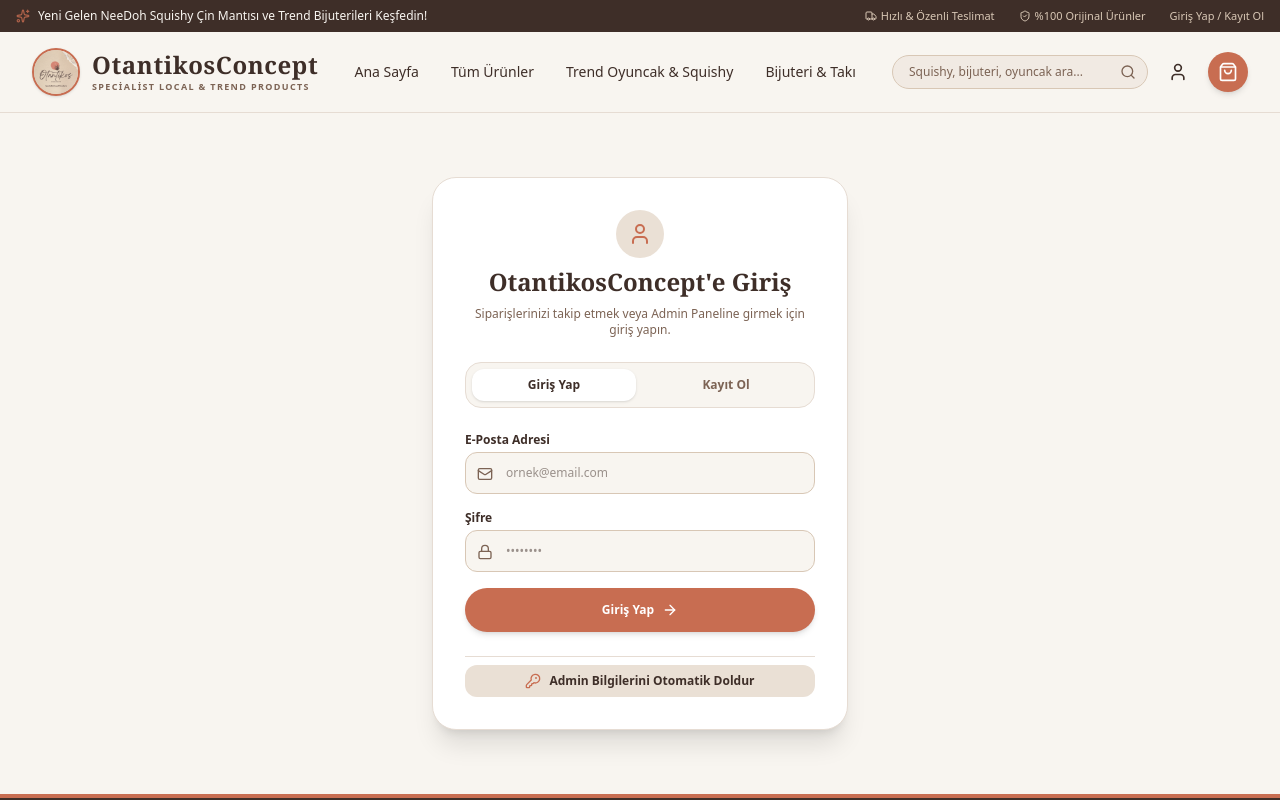
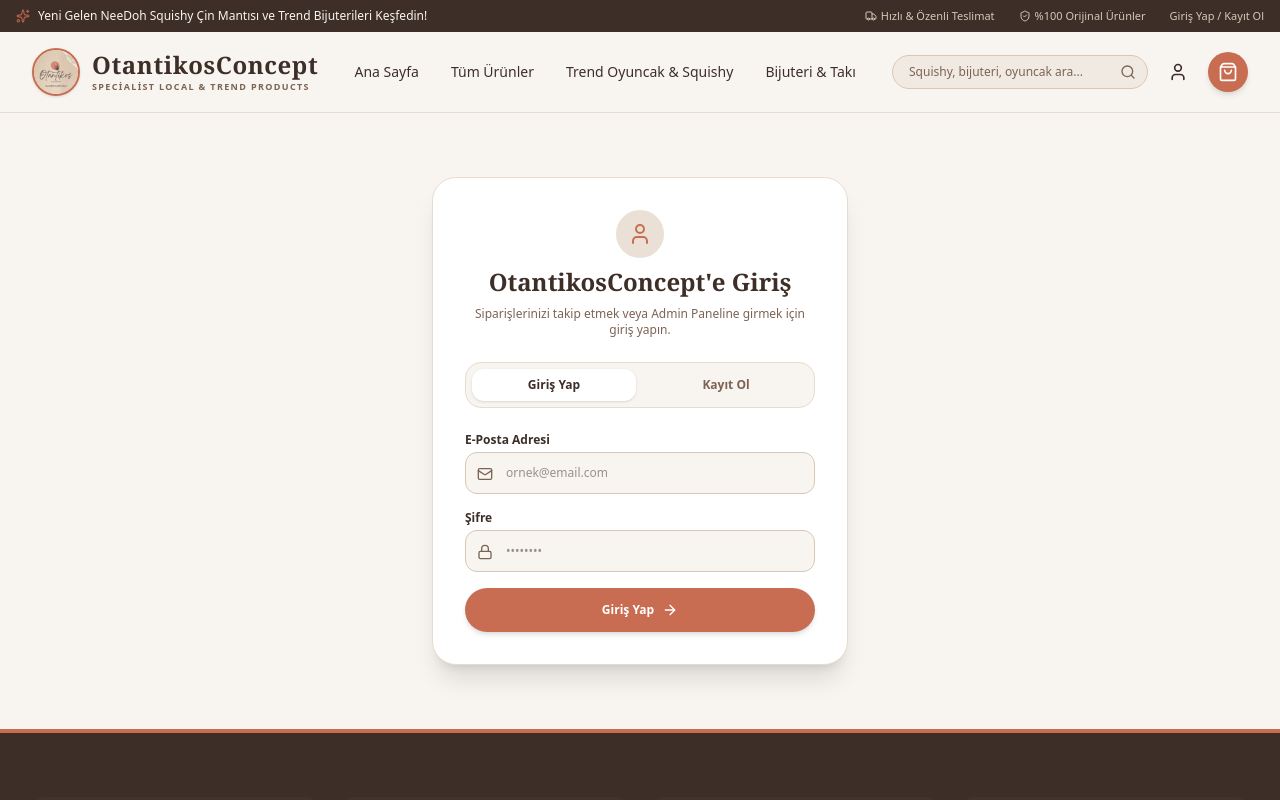
Before and after one commit to Iam-Hako/OtantikosConcept, a Next.js app: page /hesabim in a window 1280 px wide. Shown: the top 800 px of the page. Built offline with nearby package versions, Linux system fonts and the light colour scheme.

Commit message:
Remove admin auto-fill button for privacy and security

```diff
--- a/src/app/hesabim/page.tsx
+++ b/src/app/hesabim/page.tsx
@@ -49,12 +49,6 @@
         setMessage({ text: res.error || "Kayıt olunamadı.", type: "error" });
       }
     }
-  };
-
-  const handleFillAdmin = () => {
-    setEmail(HARDCODED_ADMIN.email);
-    setPassword(HARDCODED_ADMIN.password);
-    setIsLoginView(true);
   };
 
   // Eğer Kullanıcı Zaten Giriş Yapmışsa Hesabım Ekranını Göster
@@ -233,16 +227,6 @@
           </button>
         </form>
 
-        {/* Hızlı Admin Doldur Butonu */}
-        <div className="pt-2 text-center border-t border-[#E6DCD3] space-y-2">
-          <button
-            onClick={handleFillAdmin}
-            className="w-full py-2 bg-[#EAE0D5] text-[#3E2E28] text-xs font-bold rounded-xl hover:bg-[#C86D51] hover:text-white transition flex items-center justify-center gap-2"
-          >
-            <KeyRound className="w-4 h-4 text-[#C86D51]" /> Admin Bilgilerini Otomatik Doldur
-          </button>
-        </div>
-
       </div>
     </div>
   );
```
